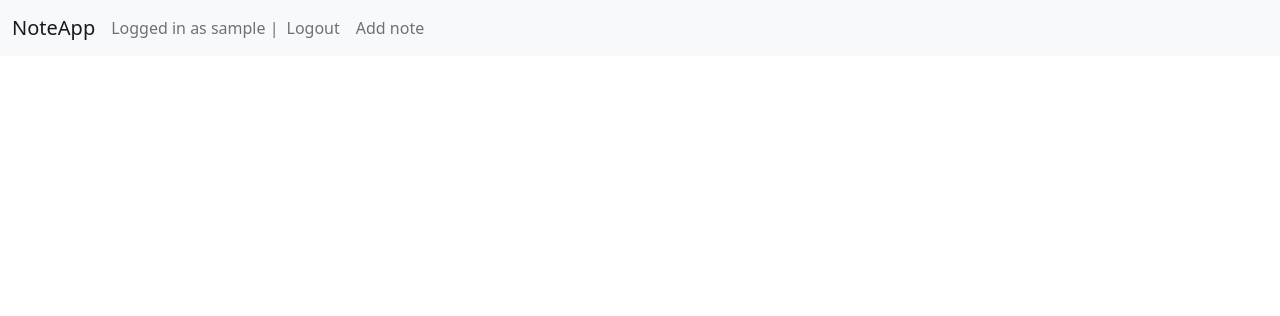
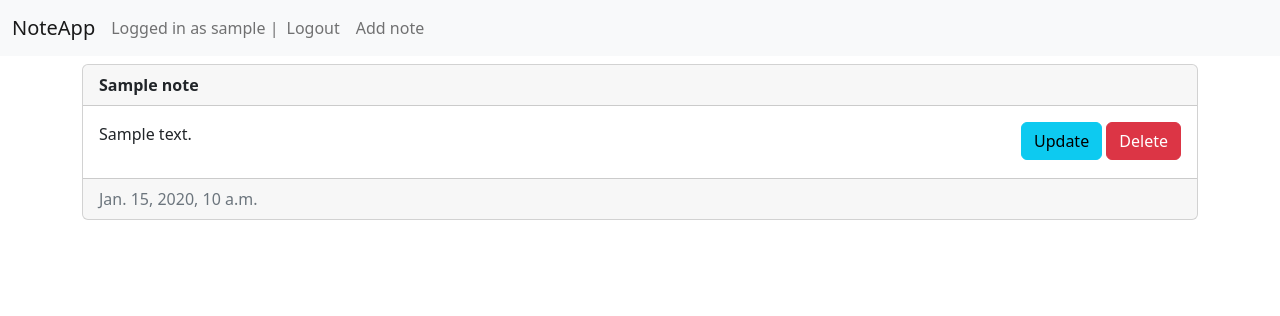
Before and after one commit to MonoSetton/Django-Note-App, a Django app: page / in a window 1280 px wide. Shown: the top 316 px of the page. Run offline with Django 4.2, Linux system fonts and the light colour scheme; a user stored in the database is signed in; tables that the repository leaves empty hold one stand-in row (values such as "Sample post"); some libraries are stand-ins or nearby versions.

Commit message:
Update home.html

```diff
--- a/notes/templates/notes/home.html
+++ b/notes/templates/notes/home.html
@@ -2,6 +2,25 @@
 {% block title %} Notes {% endblock %}
 {% block content %}
 
+{% for note in notes  %}
+        <div class="card mt-2">
+            <div class="card-header">
+                <strong>{{ note.title }}</strong>
+            </div>
+            <div class="card-body d-flex flex-row justify-content-between">
+                <div>
+                    <p>{{ note.body }}</p>
+                </div>
+                <div>
+                    <a href="{% url 'update_note' note.id %}" class="btn btn-info">Update</a>
+                    <a href="{% url 'delete_note' note.id %}" class="btn btn-danger">Delete</a>
+                </div>
+            </div>
+            <div class="card-footer text-muted">{{ note.created_at }}</div>
+        </div>
+
+
+{% endfor %}
 
 
 {% endblock %}
```
